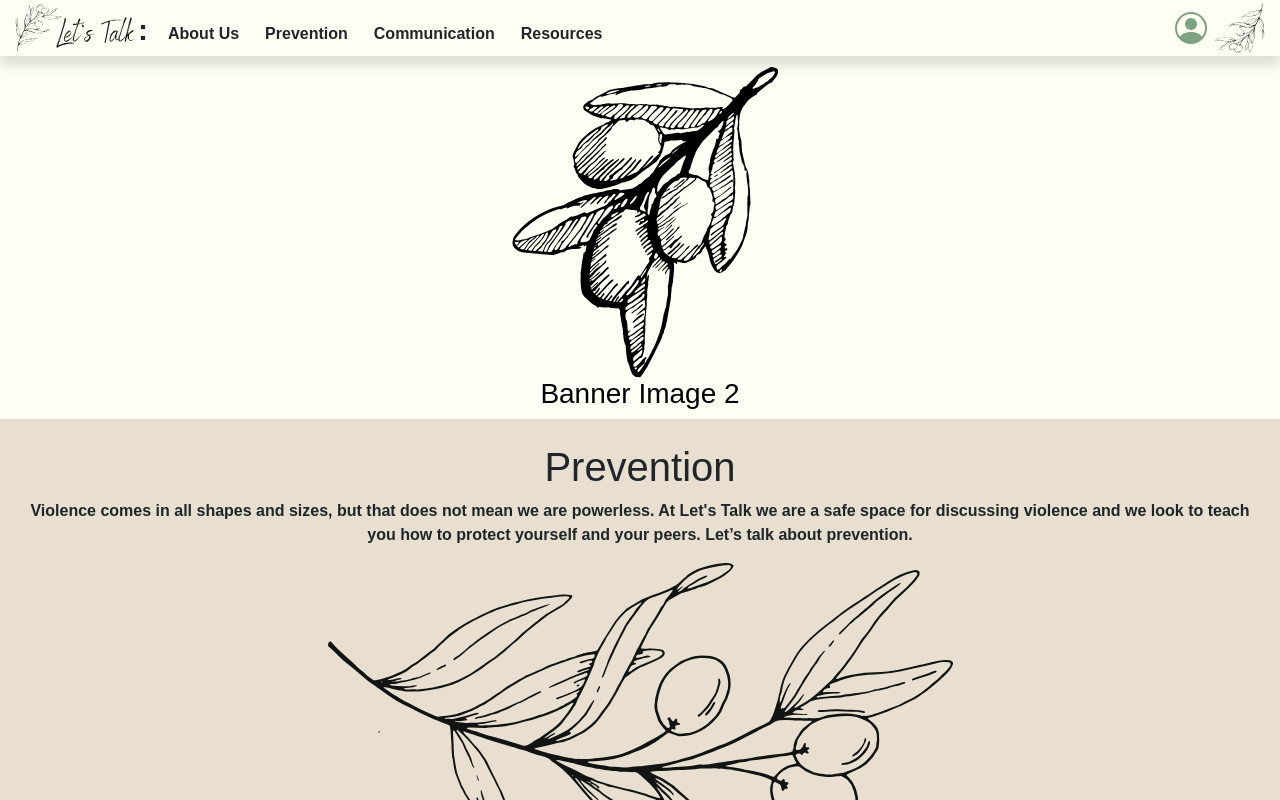
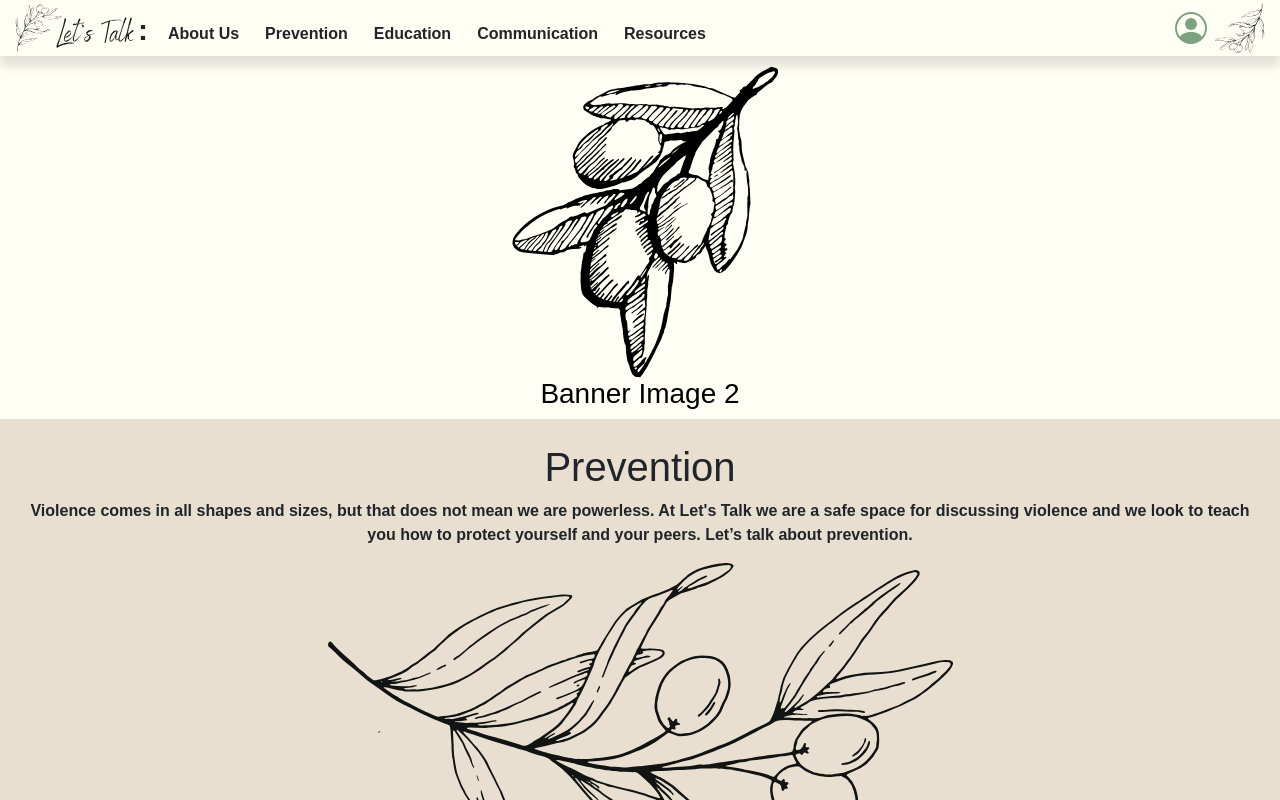
Before and after one commit to williamjessop/I2P, a React (Create React App) app in the folder front-end/: page / in a window 1280 px wide. Shown: the top 800 px of the page. Built offline with nearby package versions, Linux system fonts and the light colour scheme.

Commit message:
removed auth required to access education page, now users will get an error

```diff
--- a/front-end/src/App.js
+++ b/front-end/src/App.js
@@ -9,6 +9,9 @@ import Education from './components/Education';
 import { useState } from 'react';
 import { Switch, Route, Redirect } from "react-router-dom";
 import SignInPage from './components/SignInPage';
+
+//{!user ? <Redirect to="/" /> : }
+
 
 function App() {
   const [user, setUser] = useState(null);
@@ -27,7 +30,7 @@ function App() {
           <Prevention />
         </Route>
         <Route exact path='/education'>
-          {!user ? <Redirect to="/" /> : <Education user={user}/>}
+          <Education user={user}/>
         </Route>
         <Route exact path='/communication'>
           <Communication />
--- a/front-end/src/components/Navigation.jsx
+++ b/front-end/src/components/Navigation.jsx
@@ -31,6 +31,8 @@ function Navigation(props) {
   const showSidebar = () => setSidebar(!sidebar);
   const showSidebarScreen = () => setSidebarScreen(!sidebarScreen);
 
+  //{(props.user) &&}
+
   return (
     <div>
       <div className={sidebarScreen ? "sidebarScreen active" : "sidebarScreen"} onClick={function (event) { showSidebar(); showSidebarScreen() }}></div>
@@ -50,9 +52,9 @@ function Navigation(props) {
             </Link>
           </li>
           <li>
-            {(props.user) &&<Link to="/education" passhref="true">
+            <Link to="/education" passhref="true">
               <a className="nav-text-container" href="replace">Education</a>
-            </Link>}
+            </Link>
           </li>
           <li>
             <Link to="/communication" passhref="true">
```
